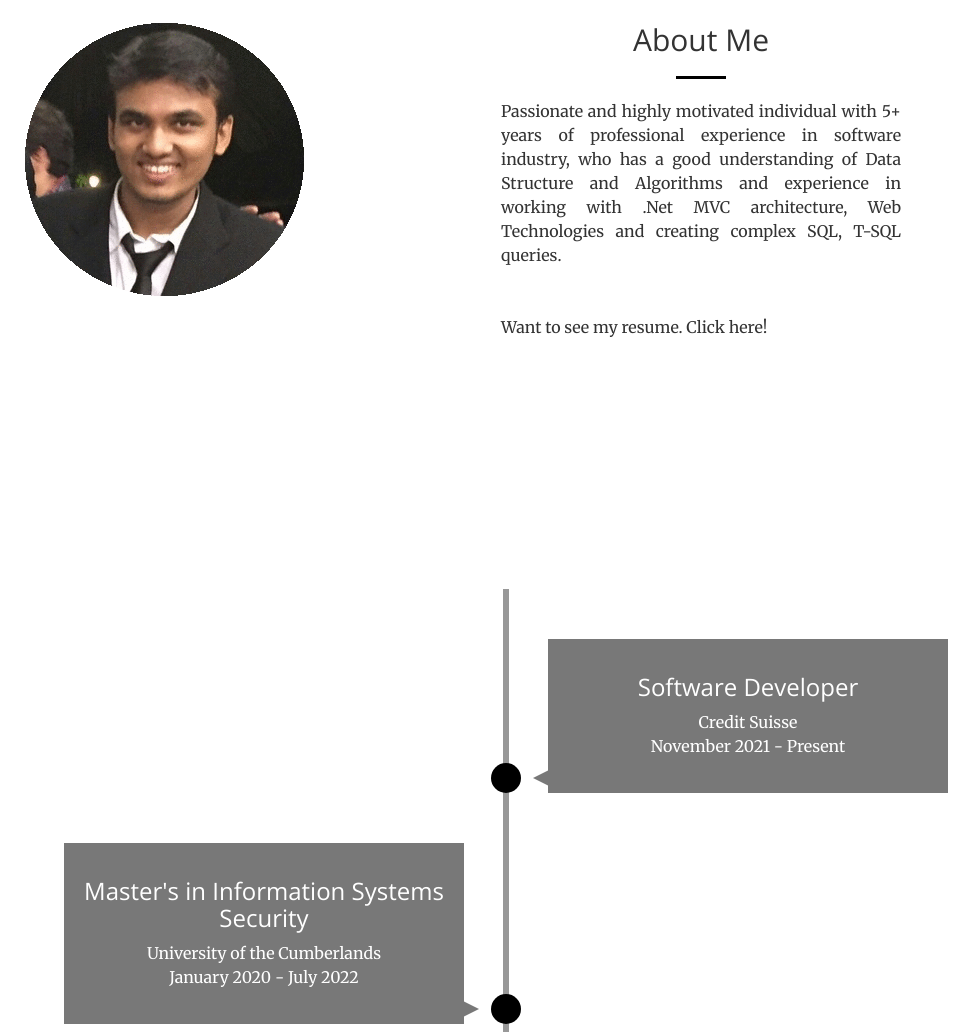
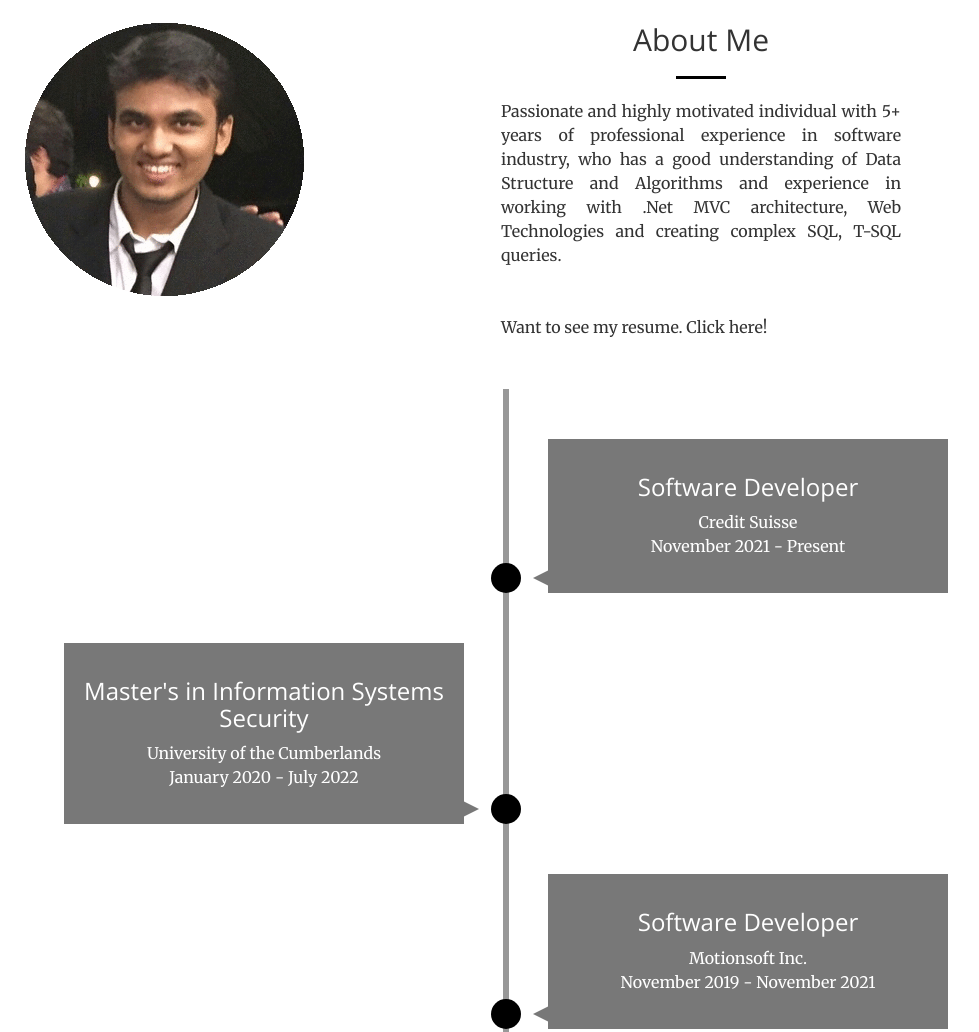
Before and after one commit to malavmistry/MalavMistry, a website: page index.html in a window 1280 px wide. Shown: the part 897-1929 px from the top of the page, without its empty margins (134-1113 px from the left). Drawn offline with nearby package versions, Linux system fonts and the light colour scheme.

Commit message:
updating timeline

```diff
--- a/index.html
+++ b/index.html
@@ -87,7 +87,7 @@
         </div>
     </header>
 
-        <section id="about">
+    <section id="about">
         <div class="container">
             <div class="row">
                 <div class="col-sm-5 text-center">
@@ -101,14 +101,12 @@
                         <hr class="primary">
                         <p style="text-align: justify;">Passionate and highly motivated individual with 5+ years of professional experience in software industry, who has a good understanding of Data Structure and Algorithms and experience in working with .Net MVC architecture, Web Technologies and creating complex SQL, T-SQL queries.<br><br><br>
                             Want to see my resume. <a href="document\RESUME.pdf" target = "_blank">Click here!</a>
-                            </p>
-                            </div>
+                        </p>
                     </div>
-                    </div>
-                    </div>
-    </section>
-
-    <section id="Work-experience" class="text-center">
+                </div>
+            </div>
+        </div>
+    <div id="Work-experience" class="text-center">
 	    <ul>
 		<li>
 			<div class = "content">
@@ -193,6 +191,7 @@
             		</div>
 		</li>
 	    </ul>
+        </div>
     </section>
 
     <section id="Technical-skills" class="bg-primary ">
```
